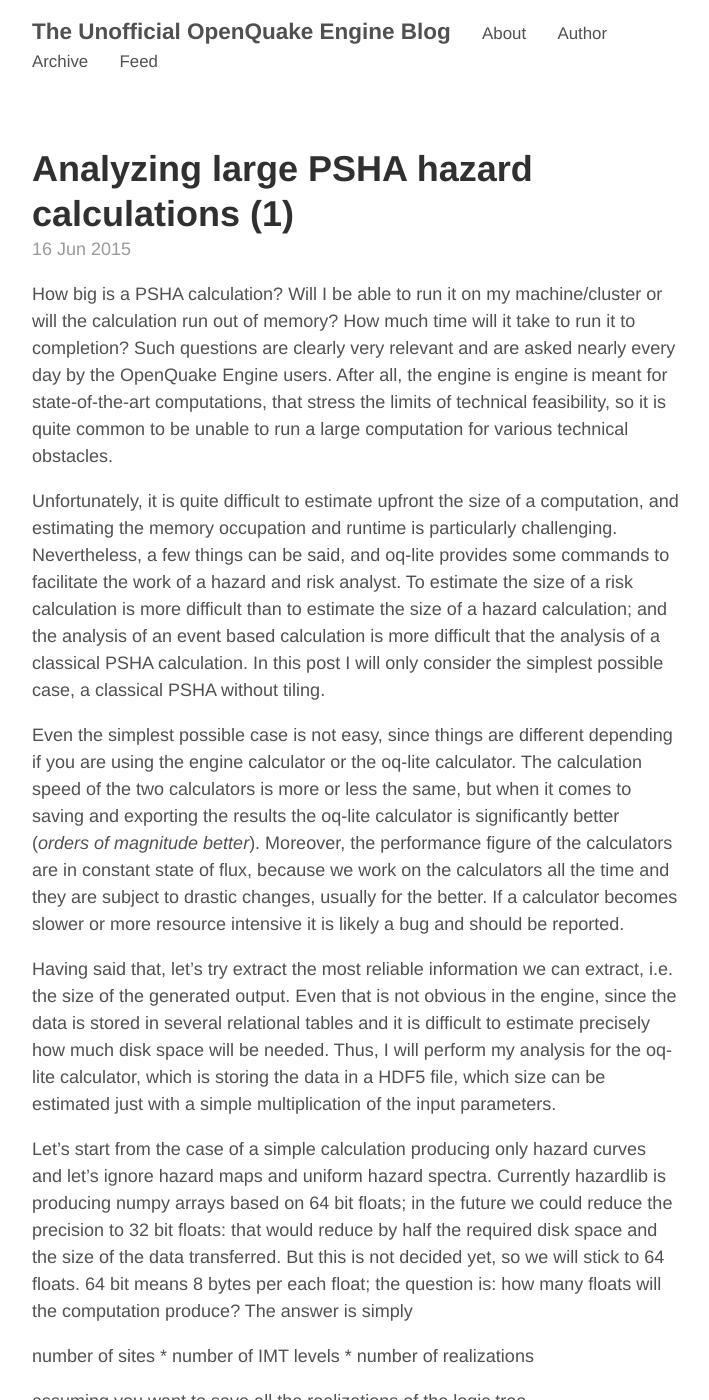
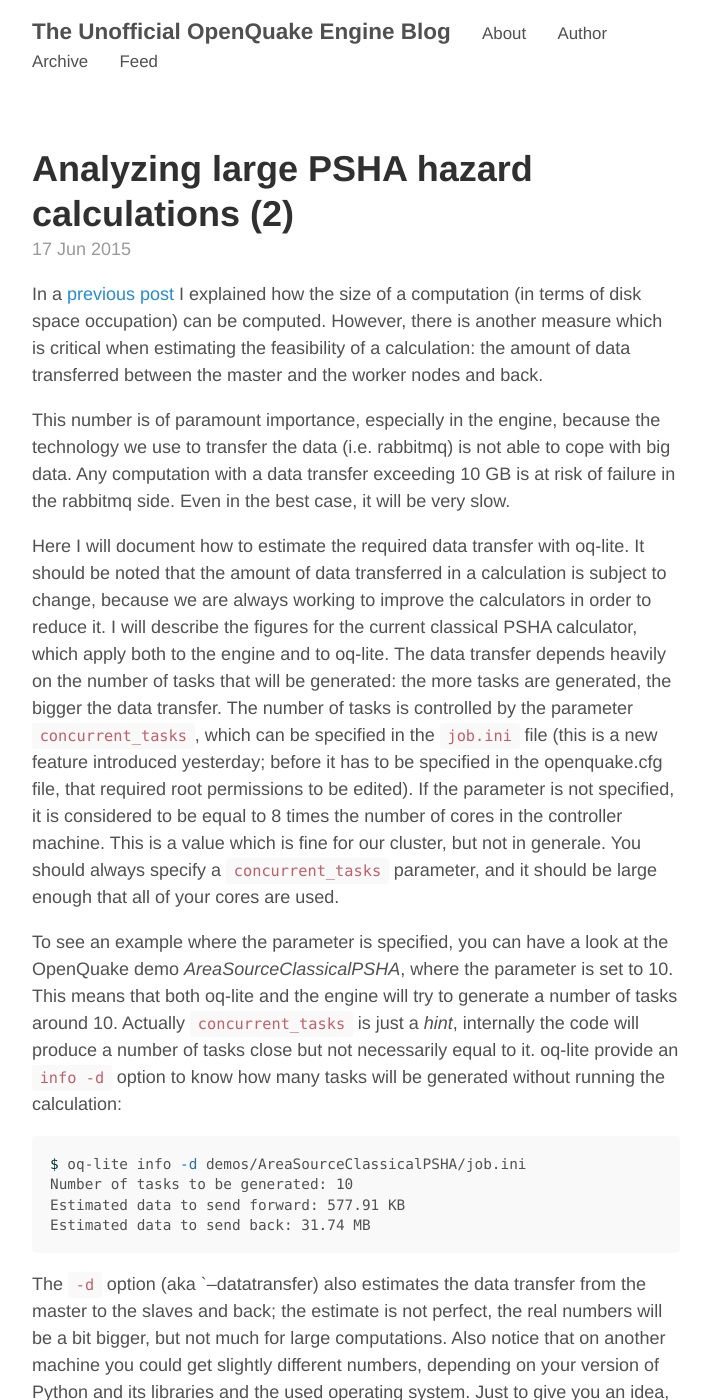
Before and after one commit to micheles/micheles.github.io, a Jekyll site: the page built from index.html, in a window 1280 px wide and 1400 px high. Shown: the whole window, without its empty margins (284-993 px from the left). Built offline with Jekyll 4.4.1, drawn with Linux system fonts in a browser that asks for light colours; Markdown is read by kramdown in place of the engine named in the settings; the list of posts is cut into pages by our own code; comment, search, counter and statistics services are not loaded; some of the changed text lies outside the part shown.

Commit message:
Post on the data transfer

````diff
--- /dev/null
+++ b/_posts/2015-06-17-large-psha-calculations-2.md
@@ -0,0 +1,96 @@
+---
+layout: post
+title: Analyzing large PSHA hazard calculations (2)
+---
+
+In a [previous post](/2015/06/17/large-psha-calculations) I explained
+how the size of a computation (in terms of disk space occupation) can
+be computed. However, there is another measure which is critical when
+estimating the feasibility of a calculation: the amount of data
+transferred between the master and the worker nodes and back.
+
+This number is of paramount importance, especially in the engine,
+because the technology we use to transfer the data (i.e. rabbitmq)
+is not able to cope with big data. Any computation with a
+data transfer exceeding 10 GB is at risk of failure in the rabbitmq side.
+Even in the best case, it will be very slow.
+
+Here I will document how to estimate the required data transfer with
+oq-lite.  It should be noted that the amount of data transferred in a
+calculation is subject to change, because we are always working to
+improve the calculators in order to reduce it. I will describe the
+figures for the current classical PSHA calculator, which apply both to
+the engine and to oq-lite. The data transfer depends heavily on the
+number of tasks that will be generated: the more tasks are generated,
+the bigger the data transfer. The number of tasks is controlled by the
+parameter `concurrent_tasks`, which can be specified in the `job.ini`
+file (this is a new feature introduced yesterday; before it has to be
+specified in the openquake.cfg file, that required root permissions to
+be edited).  If the parameter is not specified, it is considered to be
+equal to 8 times the number of cores in the controller machine. This
+is a value which is fine for our cluster, but not in generale. You should
+always specify a `concurrent_tasks` parameter, and it should be large
+enough that all of your cores are used.
+
+To see an example where the parameter is specified, you can have a
+look at the OpenQuake demo *AreaSourceClassicalPSHA*, where the parameter is
+set to 10. This means that both oq-lite and the engine will try to
+generate a number of tasks around 10. Actually
+`concurrent_tasks` is just a *hint*, internally the code will produce
+a number of tasks close but not necessarily equal to it. oq-lite
+provide an `info -d` option to know how many tasks will be generated
+without running the calculation:
+
+```bash
+$ oq-lite info -d demos/AreaSourceClassicalPSHA/job.ini
+Number of tasks to be generated: 10
+Estimated data to send forward: 577.91 KB
+Estimated data to send back: 31.74 MB
+```
+
+The `-d` option (aka `--datatransfer) also estimates the data transfer
+from the master to the slaves and back; the estimate is not perfect,
+the real numbers will be a bit bigger, but not much for large
+computations. Also notice that on another machine you could get
+slightly different numbers, depending on your version of Python and
+its libraries and the used operating system. Just to give you an idea,
+if I run the demo on my laptop, from the log file I get
+
+```
+INFO:root:Sent 581.99 KB of data
+INFO:root:Received 31.75 MB of data
+```
+
+i.e. the estimates are pretty good. If you are curious about how the
+numbers are computed, you should [look at the code]
+(https://github.com/gem/oq-risklib/blob/master/openquake/commonlib/commands/info.py). Here I will simply notice that the dependency on the number of tasks is
+pretty significant; for instance, if I increase the parameter concurrent_tasks
+to 20, I get
+
+```bash
+$ oq-lite info -d demos/AreaSourceClassicalPSHA/job.ini
+Number of tasks to be generated: 19
+Estimated data to send forward: 1.04 MB
+Estimated data to send back: 60.31 MB
+```
+
+NB: the `oq-lite info -d` can be rather slow if the computation is very
+large. It will be however much faster than the real computation.
+If `oq-lite info -d` is so slow that it does not run to completion in a
+reasonable amount of time (say 1-2 hours) then it means that you should
+start thinking about reducing your computation. You will have little hope
+of running it as it is.
+
+In the case of the SHARE model on our cluster running
+`oq-lite info -d` takes 1 hour and 3.5 GB of RAM(!), with the following result:
+
+```
+Number of tasks to be generated: 266
+Estimated data to send forward: 1.86 GB
+Estimated data to send back: 317.32 GB
+```
+
+The limiting factor is the sheer size of the data to be sent back,
+over 300 GB. This is why a calculation of this size can only be
+done with a tiling calculator, which I will discuss in a future
+post.
````
Also changed, not shown: _posts/2015-06-16-large-psha-calculations.md (+1 -1 lines).
